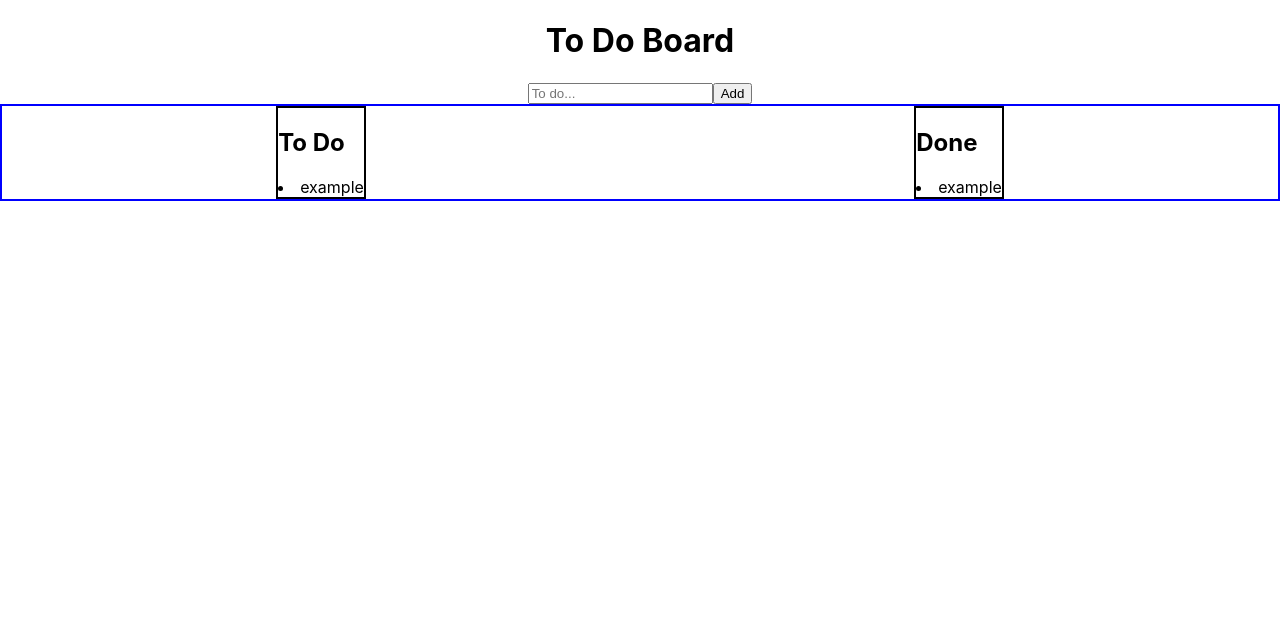
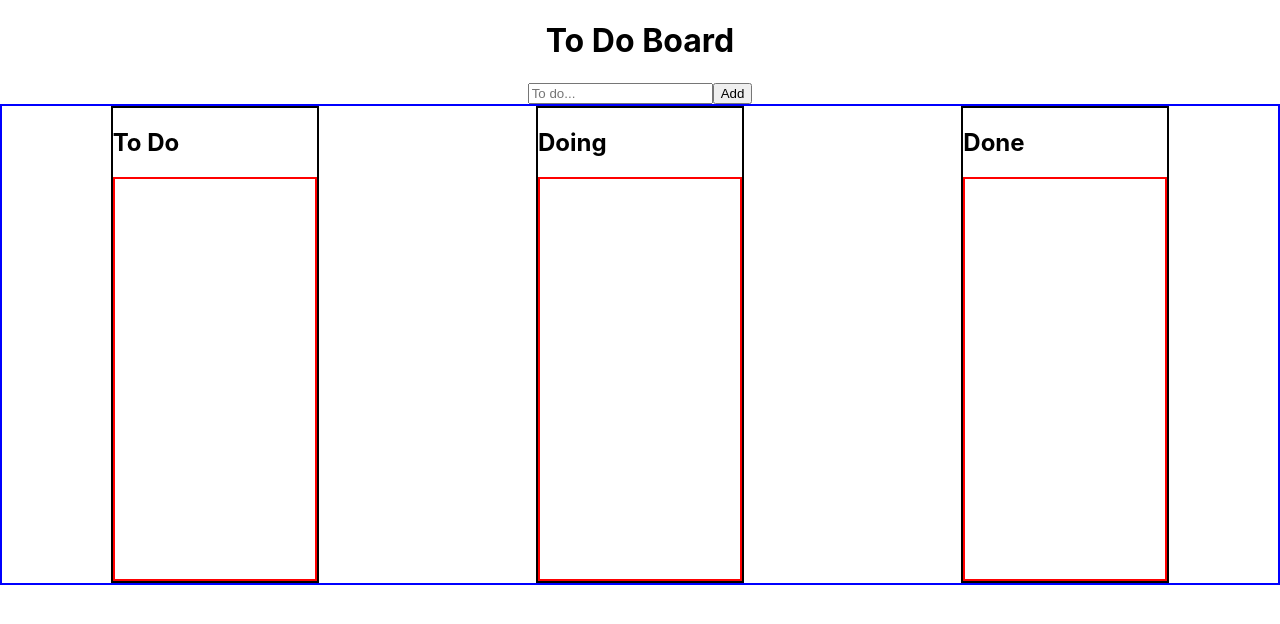
Before and after one commit to Mike-ops273/todo-board, a React (Create React App) app: page / in a window 1280 px wide. Shown: the top 624 px of the page. Built offline with nearby package versions, Linux system fonts and the light colour scheme.

Commit message:
finished final column

```diff
--- a/src/App.css
+++ b/src/App.css
@@ -20,6 +20,21 @@ ul {
 .board-column {
   border: solid 2px black;
 }
+.todo-todos {
+  border: solid 2px red;
+  min-height: 400px;
+  min-width: 200px;
+}
+.doing-todos {
+  border: solid 2px red;
+  min-height: 400px;
+  min-width: 200px;
+}
+.done-todos {
+  border: solid 2px red;
+  min-height: 400px;
+  min-width: 200px;
+}
 
 .note {
   background-color: yellow;
--- a/src/App.js
+++ b/src/App.js
@@ -7,9 +7,10 @@ function App() {
   // state hooks
   const [todo, setTodo] = useState("");
   const [todoList, setTodoList] = useState([]);
+  const [doingList, setDoingList] = useState([]);
   const [doneList, setDoneList] = useState([]);
 
-  // helper functions
+  // add todo item from input to todo list
   const addTodo = () => {
     if (!todo) {
       alert("Enter a todo item");
@@ -17,7 +18,6 @@ function App() {
     const newTodo = {
       id: Math.floor(Math.random() * 1000),
       todo: todo,
-      isDone: false,
     };
     setTodoList((todoList) => [...todoList, newTodo]);
     console.log(newTodo);
@@ -26,7 +26,6 @@ function App() {
 
   function handleOnDragEnd(result) {
     console.log(result);
-
     // invalid destination
     if (!result.destination) return;
     //same destination and index
@@ -39,12 +38,16 @@ function App() {
     // now initialize helper variables for valid moves
     let task;
     const undone = todoList;
+    const active = doingList;
     const done = doneList;
 
     // check origin and remove task
     if (result.source.droppableId === "todo-drop-zone") {
       task = undone[result.source.index];
       undone.splice(result.source.index, 1);
+    } else if (result.source.droppableId === "doing-drop-zone") {
+      task = active[result.source.index];
+      active.splice(result.source.index, 1);
     } else {
       //if source id is done-drop-zone
       task = done[result.source.index];
@@ -54,6 +57,8 @@ function App() {
     // add task to new zone
     if (result.destination.droppableId === "todo-drop-zone") {
       undone.splice(result.destination.index, 0, task);
+    } else if (result.destination.droppableId === "doing-drop-zone") {
+      active.splice(result.destination.index, 0, task);
     } else {
       // if destination id is done-drop-zone
       done.splice(result.destination.index, 0, task);
@@ -61,6 +66,7 @@ function App() {
 
     //finally update state
     setTodoList(undone);
+    setDoingList(active);
     setDoneList(done);
 
     /*
@@ -99,7 +105,6 @@ function App() {
                   {...provided.droppableProps}
                   ref={provided.innerRef}
                 >
-                  <li>example</li>
                   <ul>
                     {todoList.map((todo, index) => {
                       return (
@@ -127,6 +132,44 @@ function App() {
               </div>
             )}
           </Droppable>
+          {/*SPACER*/}
+          <Droppable droppableId="doing-drop-zone">
+            {(provided) => (
+              <div className="board-column">
+                <h2>Doing</h2>
+                <div
+                  className="doing-todos"
+                  {...provided.droppableProps}
+                  ref={provided.innerRef}
+                >
+                  <ul>
+                    {doingList.map((todo, index) => {
+                      return (
+                        <Draggable
+                          key={todo.id}
+                          draggableId={todo.id.toString()}
+                          index={index}
+                        >
+                          {(provided) => (
+                            <li
+                              {...provided.draggableProps}
+                              {...provided.dragHandleProps}
+                              ref={provided.innerRef}
+                              className="note"
+                            >
+                              {todo.todo}
+                            </li>
+                          )}
+                        </Draggable>
+                      );
+                    })}
+                    {provided.placeholder}
+                  </ul>
+                </div>
+              </div>
+            )}
+          </Droppable>
+          {/*SPACER*/}
           <Droppable droppableId="done-drop-zone">
             {(provided) => (
               <div className="board-column">
@@ -136,7 +179,6 @@ function App() {
                   {...provided.droppableProps}
                   ref={provided.innerRef}
                 >
-                  <li>example</li>
                   <ul>
                     {doneList.map((todo, index) => {
                       return (
```
